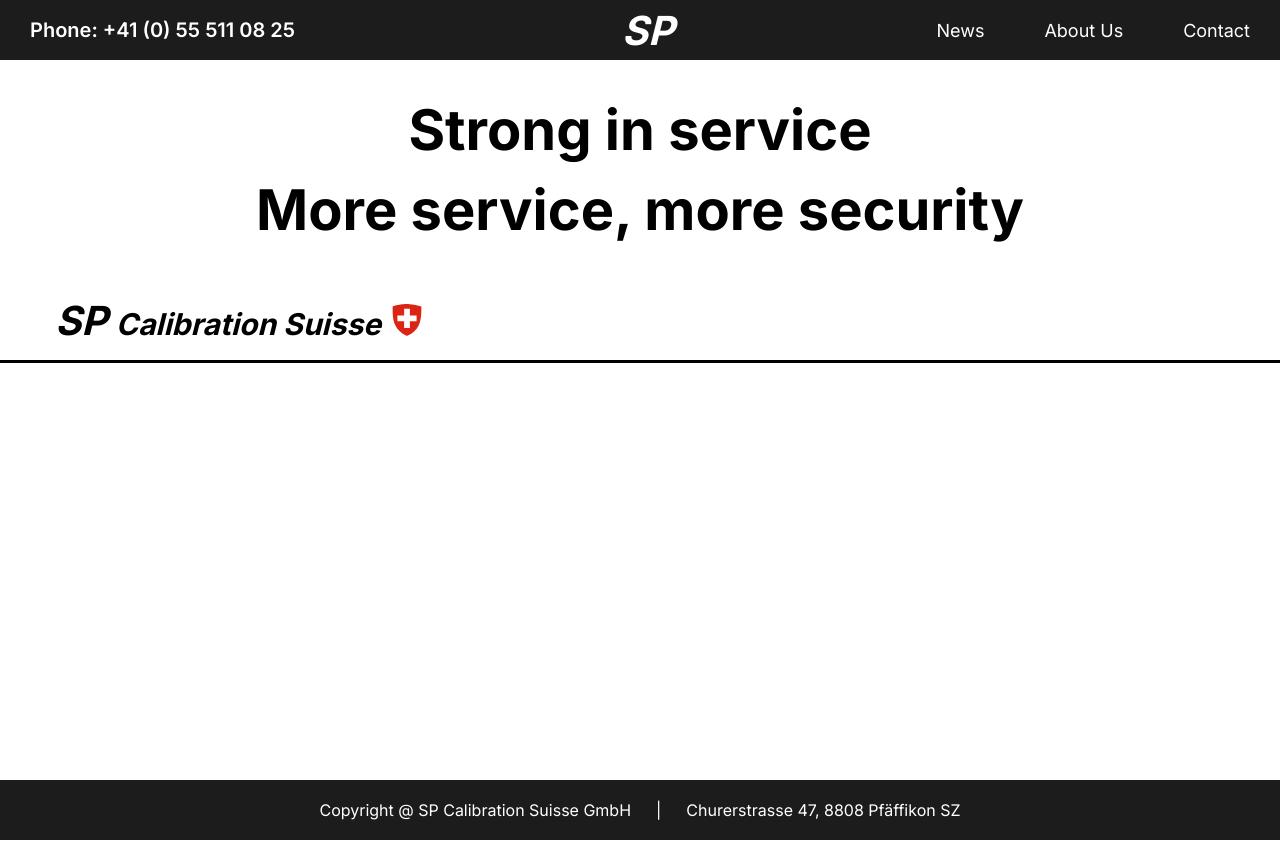
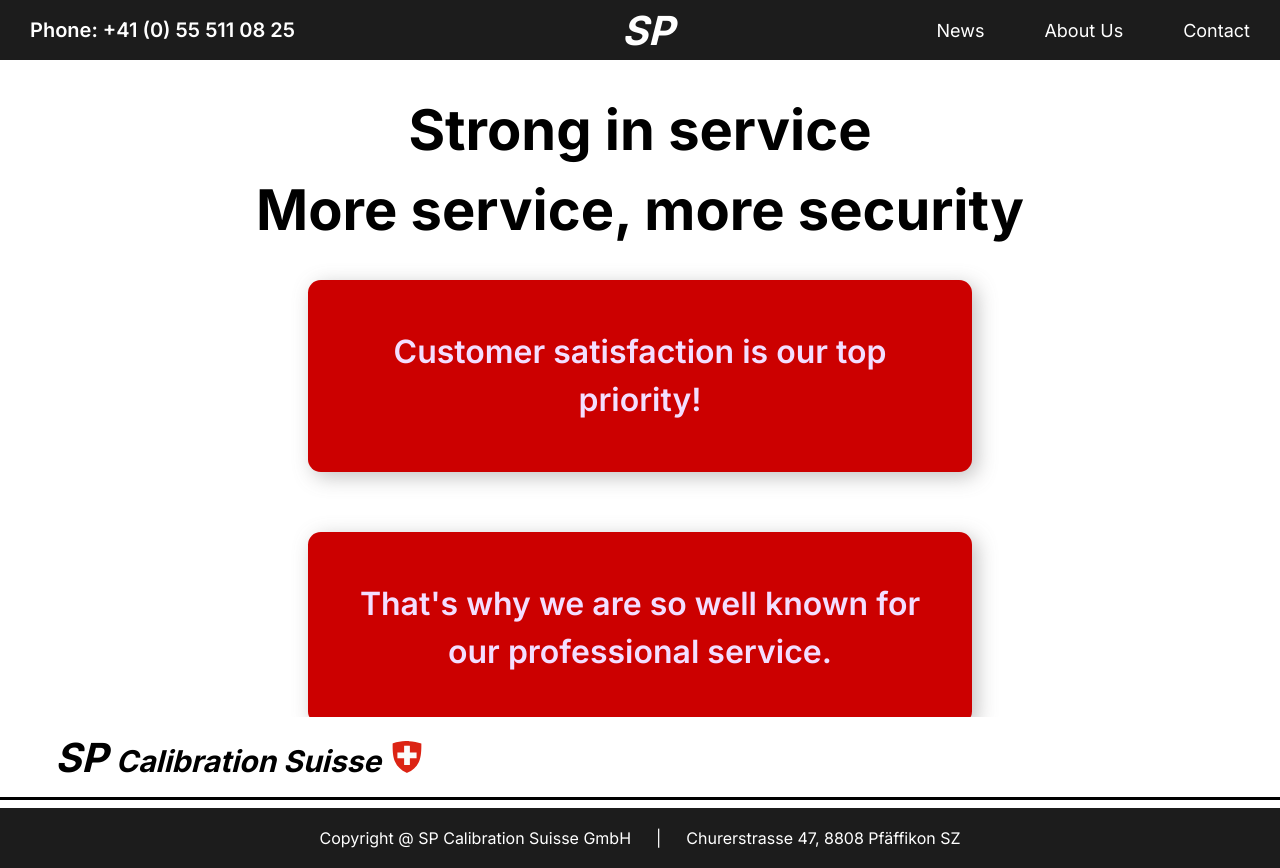
Before and after one commit to PivovarAndrew/spcal-client, a React (Create React App) app: page / in a window 1280 px wide. Before the commit the page ends 840 px from the top, so only its background shows below. Built offline with nearby package versions, Linux system fonts and the light colour scheme.

Commit message:
Add sections group

```diff
--- a/src/components/home/home.module.scss
+++ b/src/components/home/home.module.scss
@@ -47,4 +47,37 @@
             }
         }
     }
+
+    section {
+        background-color: var(--section-color);
+        max-width: 88%;
+        margin: 20px auto;
+        margin-bottom: 20px !important;
+
+        padding: 1rem 2rem;
+        border-radius: 0.8rem;
+        box-shadow: 5px 5px 20px #6d6b6b6b;
+
+        p {
+            font-size: 2em;
+            color: #F3DEFF;
+            font-weight: 600;
+            line-height: 1.5;
+        }
+    }
+
+    .group {
+        display: flex;
+        flex-wrap: wrap;
+        justify-content: space-evenly;
+        justify-content: center;
+        gap: 40px;
+
+        section {
+            min-width: 600px;
+            max-width: 600px;
+            margin: 0;
+        }
+
+    }
 }
--- a/src/components/home/index.jsx
+++ b/src/components/home/index.jsx
@@ -9,6 +9,16 @@
             <div className={styles.hero}>
                 <h1>Strong in service</h1>
                 <h1>More service, more security</h1>
+            </div>
+
+            <div className={styles.group}>
+                <section>
+                    <p>Customer satisfaction is our top priority!</p>
+                </section>
+
+                <section>
+                    <p>That's why we are so well known for our professional service.</p>
+                </section>
             </div>
 
             <div className={styles.subNav}>
```
